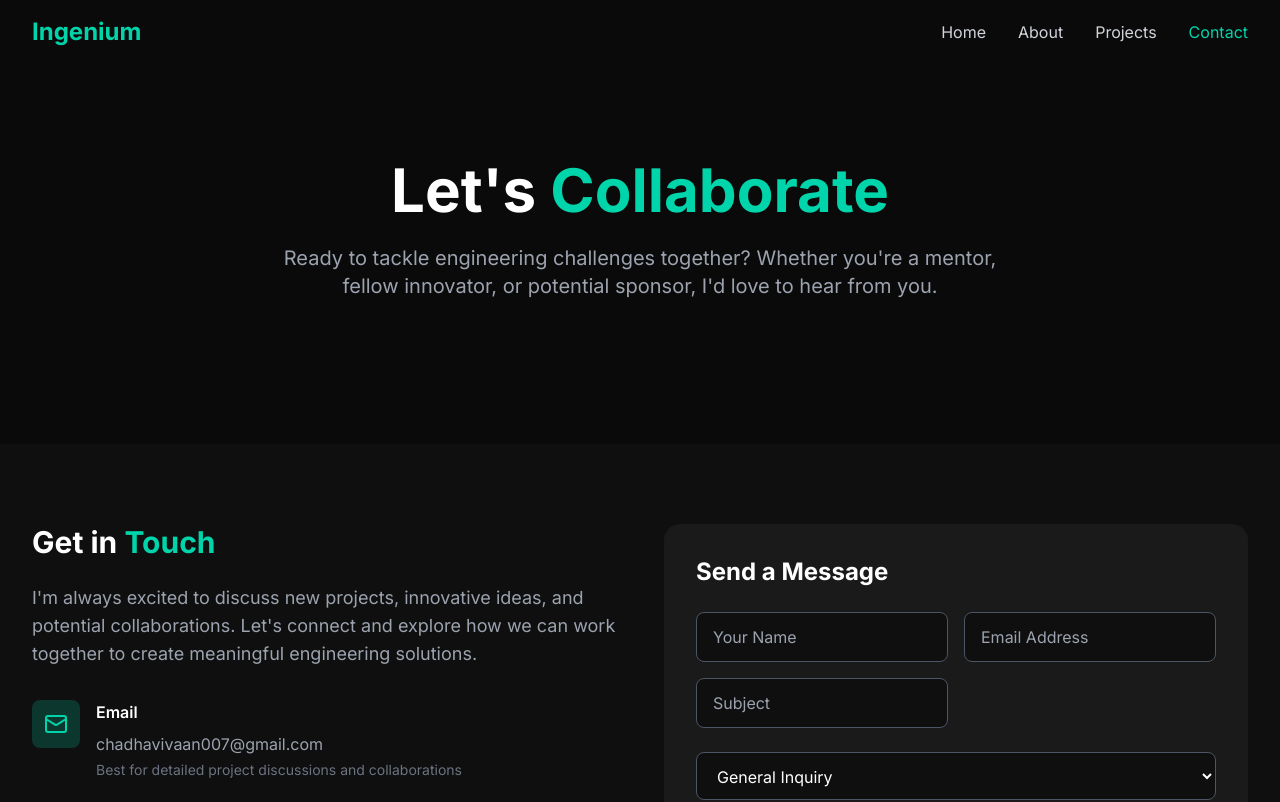
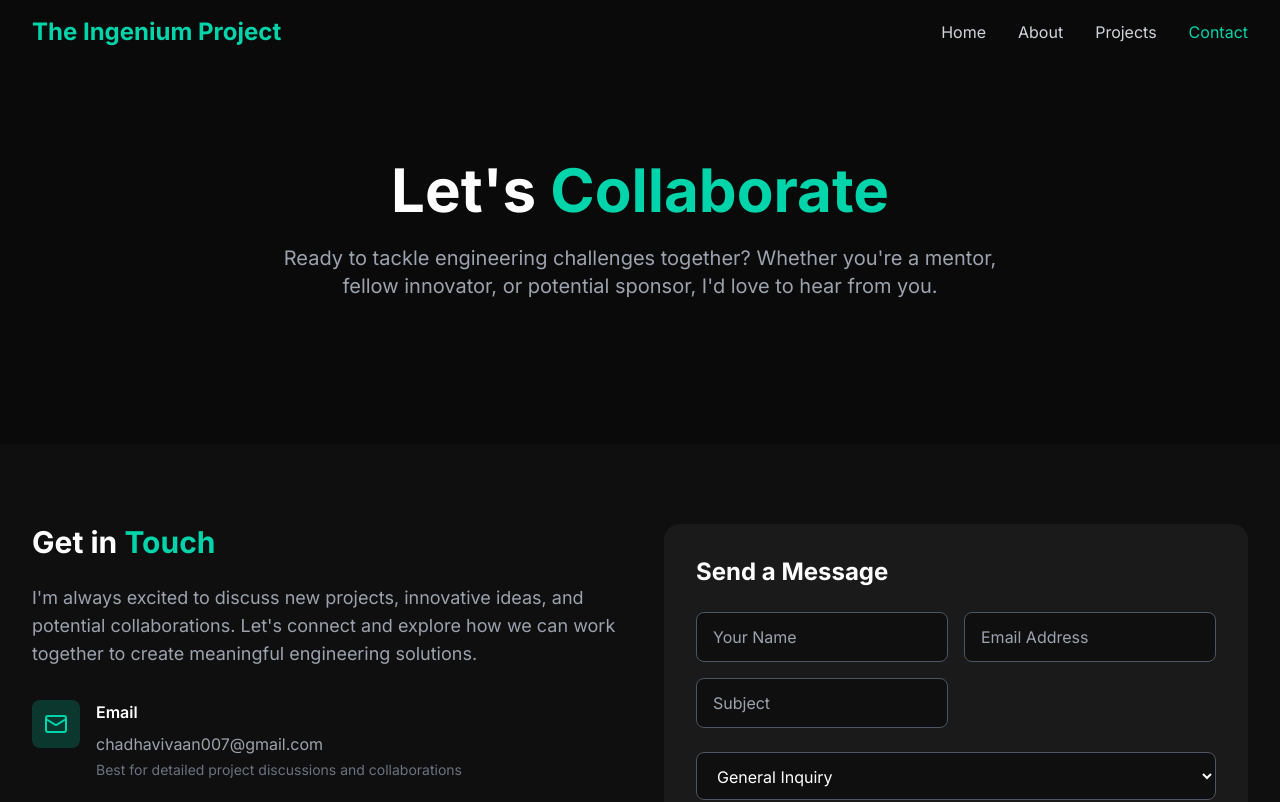
Before and after one commit to vivaanchadha01/ingenium-site-new, a React (Vite) app: page /contact in a window 1280 px wide. Shown: the top 802 px of the page. Built offline with nearby package versions, Linux system fonts and the light colour scheme.

Commit message:
Your message

```diff
--- a/src/components/Header.tsx
+++ b/src/components/Header.tsx
@@ -37,7 +37,7 @@ const Header: React.FC = () => {
       <nav className="max-w-7xl mx-auto px-4 sm:px-6 lg:px-8">
         <div className="flex justify-between items-center py-4">
           <Link to="/" className="text-2xl font-bold text-primary-500">
-            Ingenium
+            The Ingenium Project
           </Link>
 
           {/* Desktop Navigation */}
```
